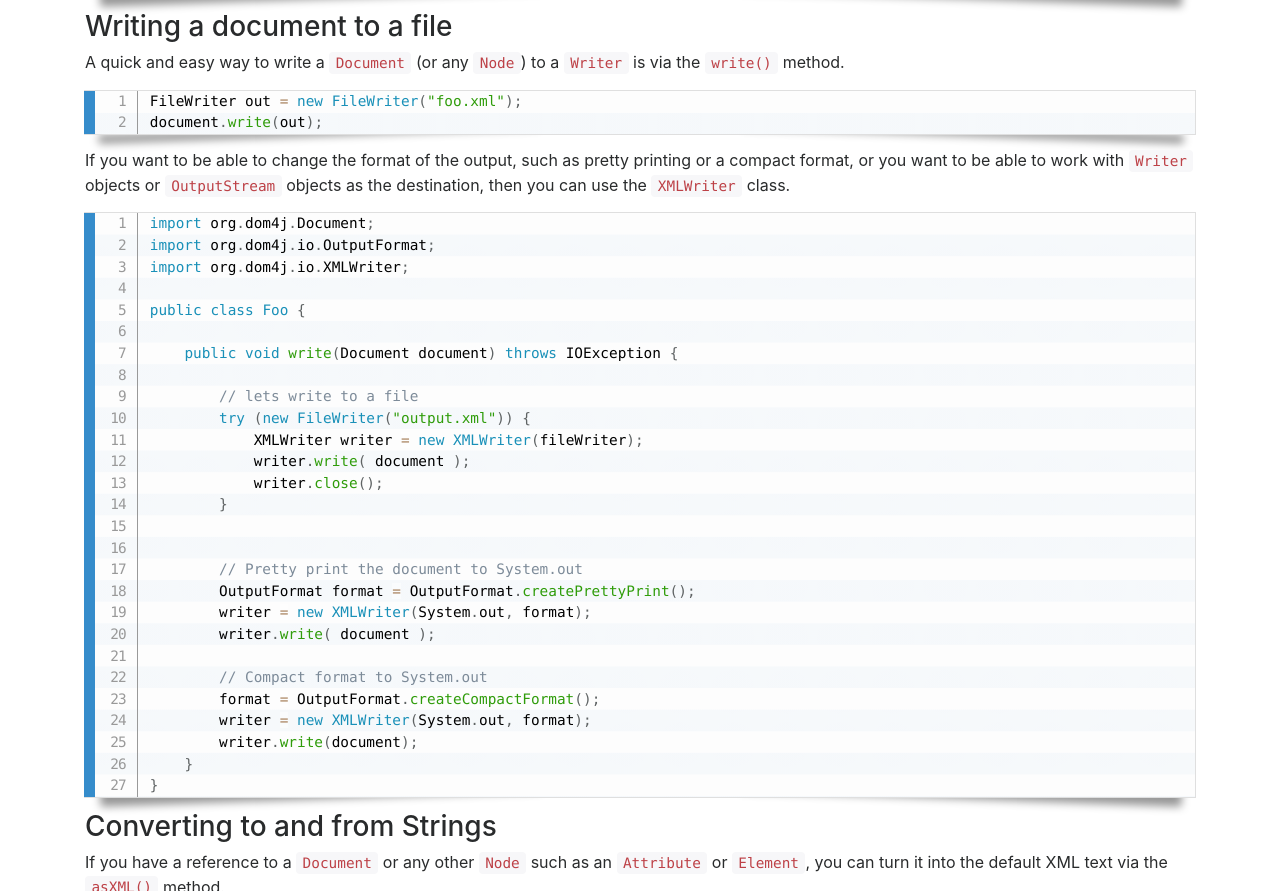
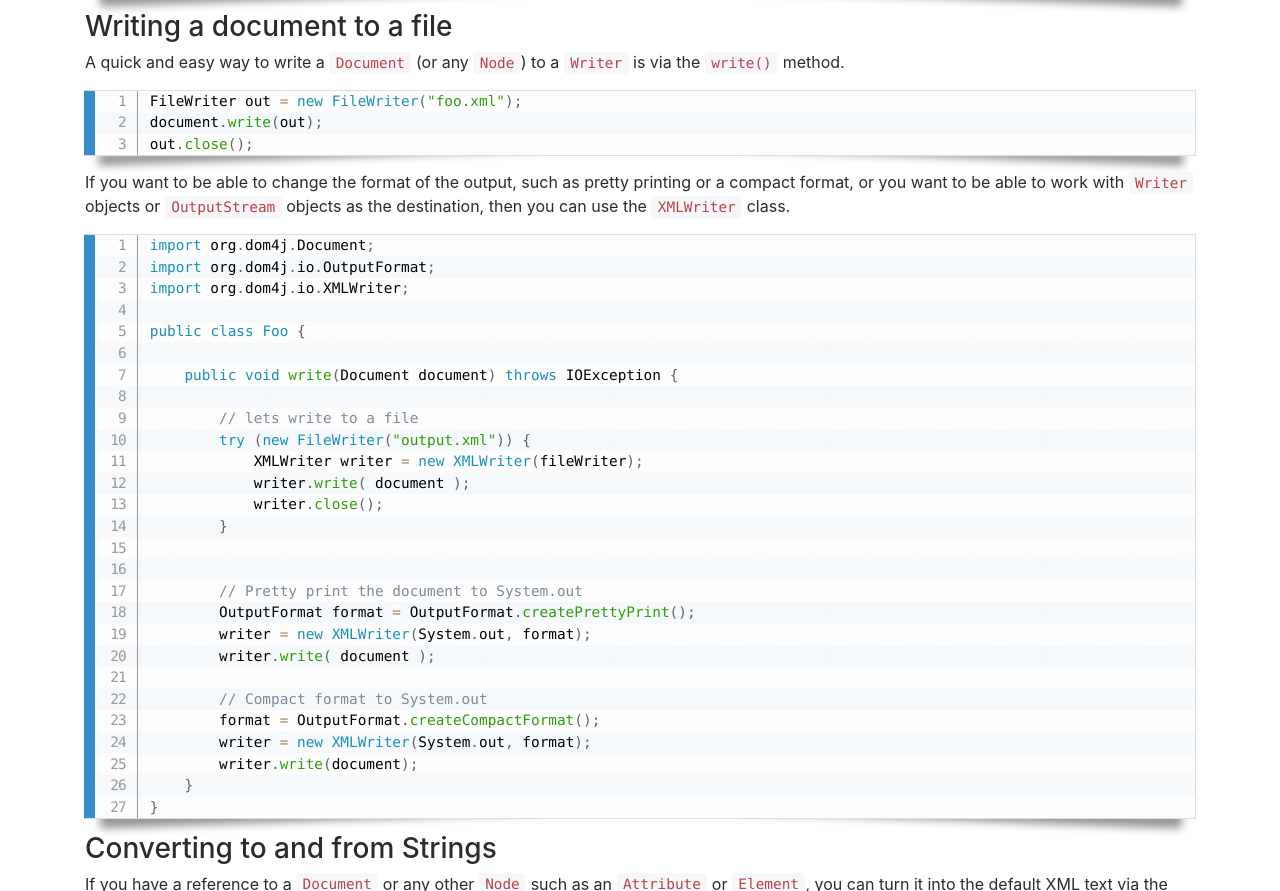
Before and after one commit to dom4j/dom4j.github.com, a plain HTML site: page index.html in a window 1280 px wide. Shown: the part 3318-4209 px from the top of the page. Drawn offline with nearby package versions, Linux system fonts and the light colour scheme; some packages are replaced by stand-ins of ours; a script that the page names is missing.

Commit message:
Add a line of code in the sample code.
If the writer is not closed, the write of file may fail.

```diff
--- a/index.html
+++ b/index.html
@@ -377,6 +377,7 @@ public class Foo {
                   <pre data-language="java"><code class="language-java line-numbers">
   FileWriter out = new FileWriter("foo.xml");
   document.write(out);
+  out.close();
 </code></pre>
                   <p>If you want to be able to change the format of the output, such as pretty printing
                      or a compact format, or you want to be able to work with <code>Writer</code>
```
